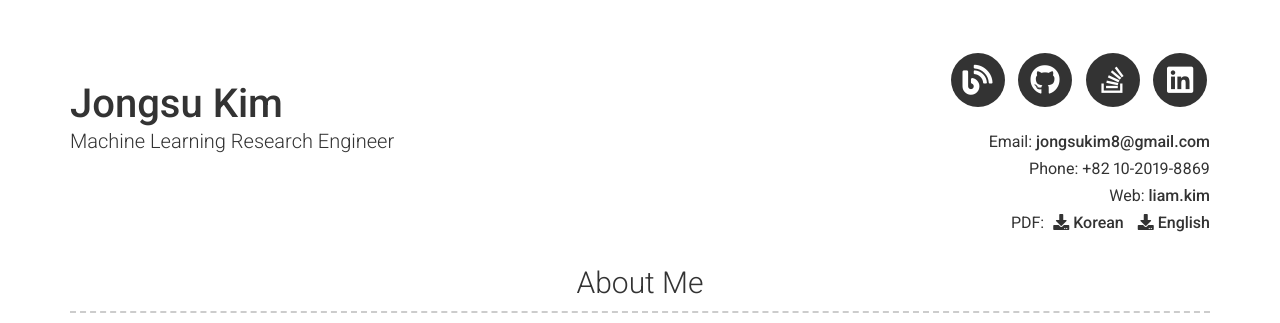
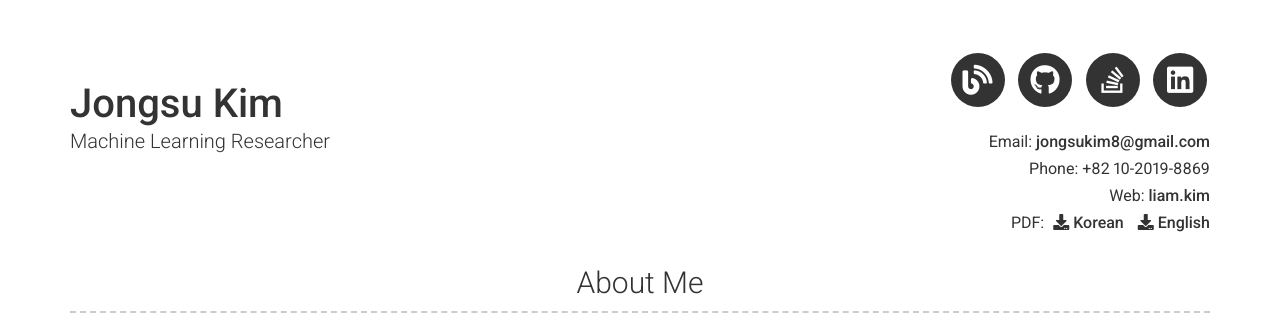
Before and after one commit to appleparan/appleparan.github.io, a Jekyll site: the page built from cv.html, in a window 1280 px wide and 900 px high. Shown: the top 323 px of the window. Built offline with Jekyll 4.4.1, drawn with Linux system fonts in a browser that asks for light colours; nearby versions of some CDN libraries.

Commit message:
Update CV title

```diff
--- a/_config.yml
+++ b/_config.yml
@@ -37,7 +37,7 @@ animation: true
 darkmode: false
 
 cv_name: "Jongsu Kim"
-cv_title: "Machine Learning Research Engineer"
+cv_title: "Machine Learning Researcher"
 
 cv_email: "jongsukim8@gmail.com"
 cv_website: "https://liam.kim"
```
